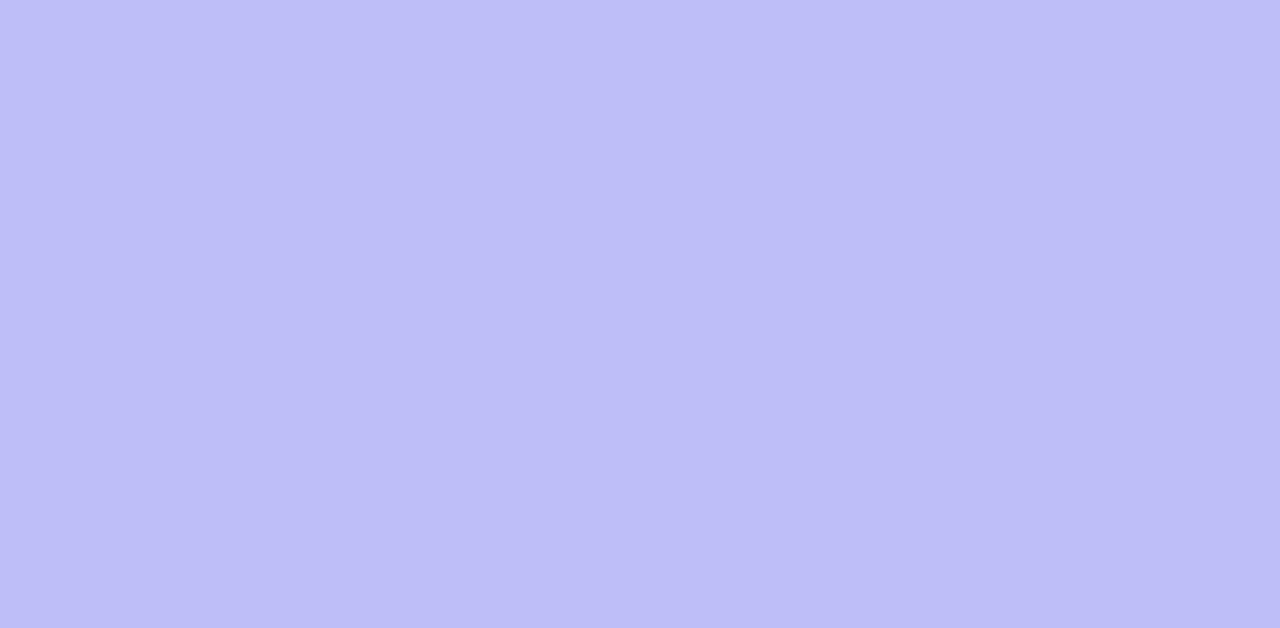
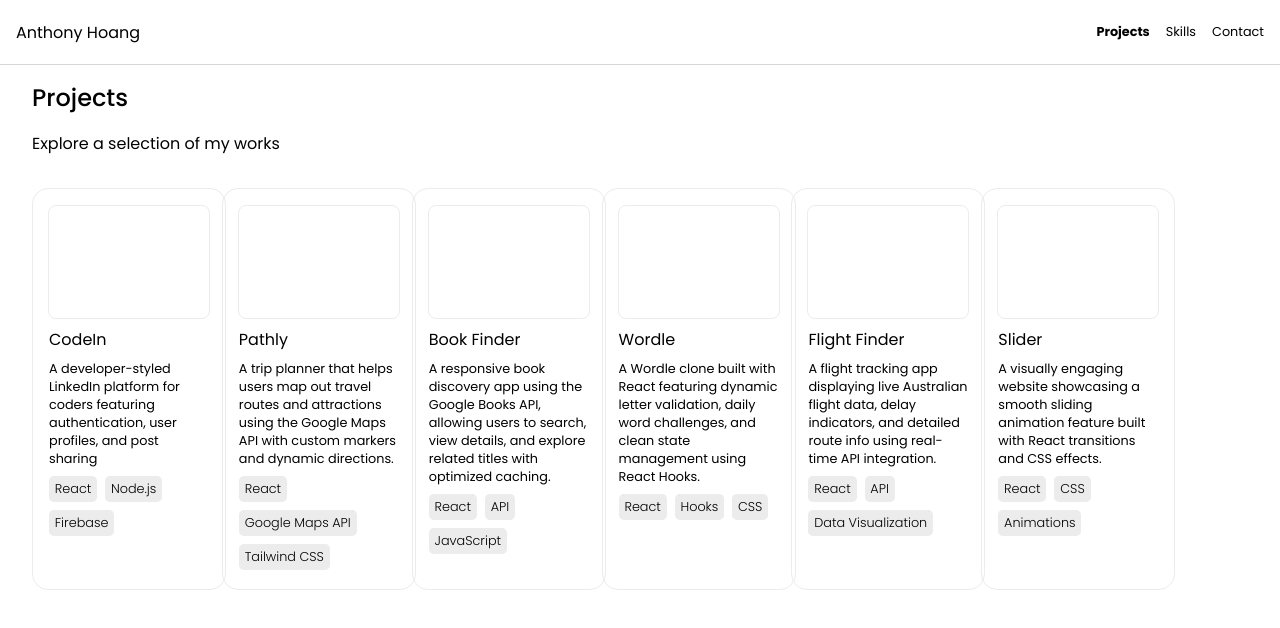
Before and after one commit to AntH117/anthonyhoang-dev, a React (Create React App) app in the folder anthonyhoang-dev/: page /projects in a window 1280 px wide. Shown: the top 628 px of the page. Built offline with nearby package versions, Linux system fonts and the light colour scheme.

Commit message:
Finished Projects grid template

```diff
--- a/anthonyhoang-dev/src/sections/Navbar.js
+++ b/anthonyhoang-dev/src/sections/Navbar.js
@@ -1,23 +1,25 @@
 import '../styles/Navbar.css';
 import React from 'react';
-import { useNavigate } from 'react-router-dom';
+import { useNavigate, useLocation } from 'react-router-dom';
 
 export default function Navbar() {
     const navigate = useNavigate();
+    let location = useLocation()
 
     function NavbarSelect({name, callback}) {
+        const locationName = location.pathname.split('/').at(1)
 
-        return <div className='navbar-selects' onClick={() => callback()}>
+        return <div className='navbar-selects' onClick={() => callback()} style={locationName === name.toLowerCase() ? {fontWeight: 'bold'} : {}} >
             {name}
         </div>
     }
 
     return <div className='navbar-body'>
-        <div className='navbar-home'>
+        <div className='navbar-home' onClick={() => navigate('/')}>
             Anthony Hoang
         </div>
         <div className='navbar-selections'>
-            <NavbarSelect name={'Projects'} callback={() => navigate('/projects')}/>
+            <NavbarSelect name={'Projects'} callback={() => navigate('/projects')} />
             <NavbarSelect name={'Skills'}/>
             <NavbarSelect name={'Contact'}/>
         </div>
--- a/anthonyhoang-dev/src/sections/ProjectsExpanded.js
+++ b/anthonyhoang-dev/src/sections/ProjectsExpanded.js
@@ -1,9 +1,96 @@
 import '../styles/ProjectsExpanded.css';
+import Navbar from './Navbar';
 import React from 'react';
 
 export default function ProjectsExpanded() {
 
-    return <div>
+    const Projects = [
+        {
+            name: 'CodeIn',
+            description: 'A developer-styled LinkedIn platform for coders featuring authentication, user profiles, and post sharing',
+            tags: ['React', 'Node.js', 'Firebase'],
+            image: ''
+        },
+        {
+            name: 'Pathly',
+            description: 'A trip planner that helps users map out travel routes and attractions using the Google Maps API with custom markers and dynamic directions.',
+            tags: ['React', 'Google Maps API', 'Tailwind CSS'],
+            image: ''
+        },
+        {
+            name: 'Book Finder',
+            description: 'A responsive book discovery app using the Google Books API, allowing users to search, view details, and explore related titles with optimized caching.',
+            tags: ['React', 'API', 'JavaScript'],
+            image: ''
+        },
+        {
+            name: 'Wordle',
+            description: 'A Wordle clone built with React featuring dynamic letter validation, daily word challenges, and clean state management using React Hooks.',
+            tags: ['React', 'Hooks', 'CSS'],
+            image: ''
+        },
+        {
+            name: 'Flight Finder',
+            description: 'A flight tracking app displaying live Australian flight data, delay indicators, and detailed route info using real-time API integration.',
+            tags: ['React', 'API', 'Data Visualization'],
+            image: ''
+        },
+        {
+            name: 'Slider',
+            description: 'A visually engaging website showcasing a smooth sliding animation feature built with React transitions and CSS effects.',
+            tags: ['React', 'CSS', 'Animations'],
+            image: ''
+        }
+    ]
 
+
+    function EProject({name, description, tags}) {
+
+        function Tag({name}) {
+
+            return <div className='tag-body'>
+                <div className='tag-text'>
+                 {name}
+                </div>
+            </div>
+        }
+
+        return <div className='eProject-body'>
+            <div className='eProject-image'>
+
+            </div>
+            <div className='eProject-info'>
+                <div className='eProject-title'>
+                    {name}
+                </div>
+                <div className='eProject-description'>
+                    {description}
+                </div>
+                <div className='eProject-tags'>
+                    {tags.map((tag) => {
+                        return <Tag name={tag} />
+                    })}
+                </div>
+            </div>
+        </div>
+    }
+
+    return <div className='projects-expanded-container'>
+        <Navbar />
+        <div className='projects-expanded-body'>
+            <div className='projects-expanded-title'>
+                Projects
+            </div>
+            <div className='projects-expanded-main'>
+                Explore a selection of my works
+            </div>
+            <div className='projects-expanded-layout'>
+                {
+                    Projects.map((p) => {
+                        return <EProject name={p.name} description={p.description} tags={p.tags}/>
+                    })
+                }
+            </div>
+        </div>
     </div>
 }
--- a/anthonyhoang-dev/src/styles/Navbar.css
+++ b/anthonyhoang-dev/src/styles/Navbar.css
@@ -9,6 +9,7 @@
     background-color: white;
     border-bottom: 1px solid rgb(214, 214, 214);
     left: 0;
+    top: 0;
 }
 
 .navbar-home, .navbar-selections {
@@ -20,6 +21,7 @@
 
 .navbar-home {
     margin-left: 1rem;
+    cursor: pointer;
 }
 
 .navbar-selections {
@@ -35,4 +37,5 @@
     display: flex;
     align-items: center;
     justify-content: center;
+    cursor: pointer;
 }
--- a/anthonyhoang-dev/src/styles/ProjectsExpanded.css
+++ b/anthonyhoang-dev/src/styles/ProjectsExpanded.css
@@ -0,0 +1,106 @@
+.projects-expanded-container {
+    width: 100%;
+    height: 100vh;
+    overflow-y: scroll;
+    overflow-x: hidden;
+    display: flex;
+    justify-content: center;
+    flex-direction: column;
+    background-color: white;
+    font-family: 'Poppins', sans-serif;
+    padding-left: 2rem;
+    min-width: 430px;
+    gap: 3rem;
+}
+
+.projects-expanded-body {
+    width: 90%;
+    height: 50rem;
+    margin-top: 5rem;
+    display: flex;
+    flex-direction: column;
+    gap: 1rem;
+}
+
+.projects-expanded-title {
+    font-size: 1.5rem;
+    font-weight: 500;
+}
+
+.projects-expanded-main {
+    font-size: 1rem;
+    font-weight: 400;
+}
+
+.projects-expanded-layout {
+    margin-top: 1rem;
+    width: 100%;
+    height: fit-content;
+    display: grid;
+    grid-template-columns: repeat(auto-fit, minmax(10rem, 1fr));
+    gap: 1rem;
+}
+
+.eProject-body {
+    width: 10rem;
+    height: 23rem;
+    border: 1px solid rgb(236, 236, 236);
+    border-radius: 1rem;
+    display: flex;
+    flex-direction: column;
+    align-items: center;
+    padding: 1rem;
+    gap: 0.5rem;
+}
+
+.eProject-image {
+    width: 100%;
+    height: 7rem;
+    border: 1px solid rgb(236, 236, 236);
+    border-radius: 0.5rem;
+}
+
+.eProject-info {
+    width: 100%;
+    height: 50%;
+    display: flex;
+    flex-direction: column;
+    gap: 0.5rem;
+}
+
+.eProject-title {
+
+}
+
+.eProject-description {
+    font-size: 0.8rem;
+}
+
+.eProject-tags {
+    height: fit-content;
+    width: 100%;
+    display: flex;
+    flex-direction: row;
+    flex-wrap: wrap;
+    gap: 0.5rem;
+}
+
+.tag-body {
+    width: fit-content;
+    height: 1.5rem;
+    background-color: rgb(236, 236, 236);
+    border: 1px solid transparent;
+    border-radius: 0.3rem;
+    display: flex;
+    justify-content: center;
+    align-items: center;
+    padding-left: 0.3rem;
+    padding-right: 0.3rem
+}
+
+.tag-text {
+    display: flex;
+    font-size: 0.8rem;
+    font-weight: 300;
+    flex-wrap: nowrap;
+}
```
